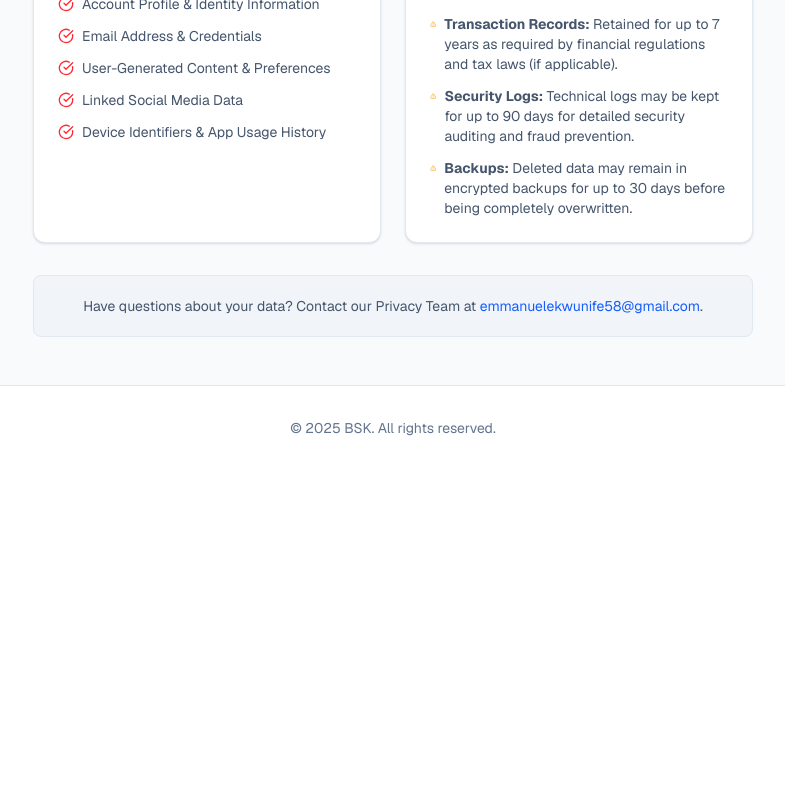
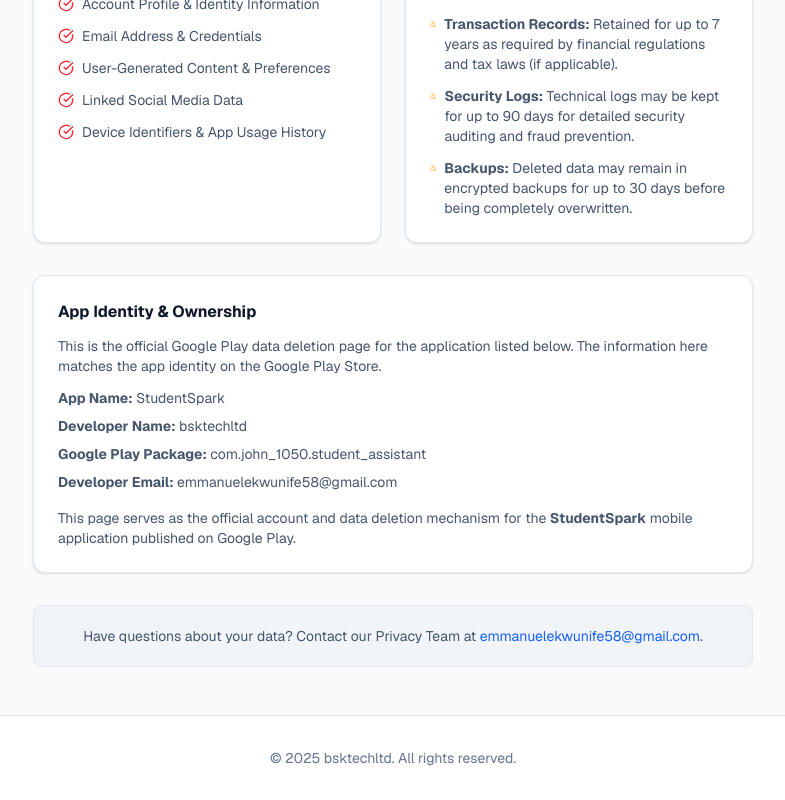
Before and after one commit to Success1050/StudentSpark_Privacy, a Next.js app: page /account-deletion in a window 1280 px wide. Shown: the part 1107-1907 px from the top of the page, without its empty margins (247-1032 px from the left). Before the commit the page ends 1577 px from the top, so only its background shows below. Built offline with nearby package versions, Linux system fonts and the light colour scheme.

Commit message:
fixed some issues as well

```diff
--- a/app/account-deletion/page.tsx
+++ b/app/account-deletion/page.tsx
@@ -142,6 +142,43 @@
                         </section>
                     </div>
 
+                    {/* ===== GOOGLE PLAY IDENTITY SECTION (REQUIRED) ===== */}
+                    <section className="bg-white dark:bg-slate-800 rounded-xl p-6 shadow-sm border border-slate-200 dark:border-slate-700 mt-8">
+                        <h2 className="font-bold text-slate-900 dark:text-white mb-3">
+                            App Identity & Ownership
+                        </h2>
+
+                        <p className="text-sm text-slate-600 dark:text-slate-400 mb-3">
+                            This is the official Google Play data deletion page for the application listed below.
+                            The information here matches the app identity on the Google Play Store.
+                        </p>
+
+                        <ul className="mt-3 space-y-2 text-sm text-slate-600 dark:text-slate-400">
+                            <li>
+                                <strong>App Name:</strong> StudentSpark
+                            </li>
+
+                            <li>
+                                <strong>Developer Name:</strong> bsktechltd
+                            </li>
+
+                            <li>
+                                <strong>Google Play Package:</strong> com.john_1050.student_assistant
+                            </li>
+
+                            <li>
+                                <strong>Developer Email:</strong> emmanuelekwunife58@gmail.com
+                            </li>
+                        </ul>
+
+                        <p className="text-sm text-slate-600 dark:text-slate-400 mt-4">
+                            This page serves as the official account and data deletion mechanism
+                            for the <strong>StudentSpark</strong> mobile application published on Google Play.
+                        </p>
+                    </section>
+                    {/* ===== END GOOGLE PLAY SECTION ===== */}
+
+
                     {/* Final Notice */}
                     <section className="bg-slate-100 dark:bg-slate-900/50 border border-slate-200 dark:border-slate-800 rounded-lg p-5 text-center">
                         <p className="text-sm text-slate-600 dark:text-slate-400">
@@ -152,7 +189,7 @@
             </main>
 
             <footer className="py-8 text-center text-slate-500 dark:text-slate-500 text-sm border-t border-slate-200 dark:border-slate-800 mt-auto bg-white dark:bg-slate-900">
-                <p>&copy; {new Date().getFullYear()} BSK. All rights reserved.</p>
+                <p>&copy; {new Date().getFullYear()} bsktechltd. All rights reserved.</p>
             </footer>
         </div>
     );
```
